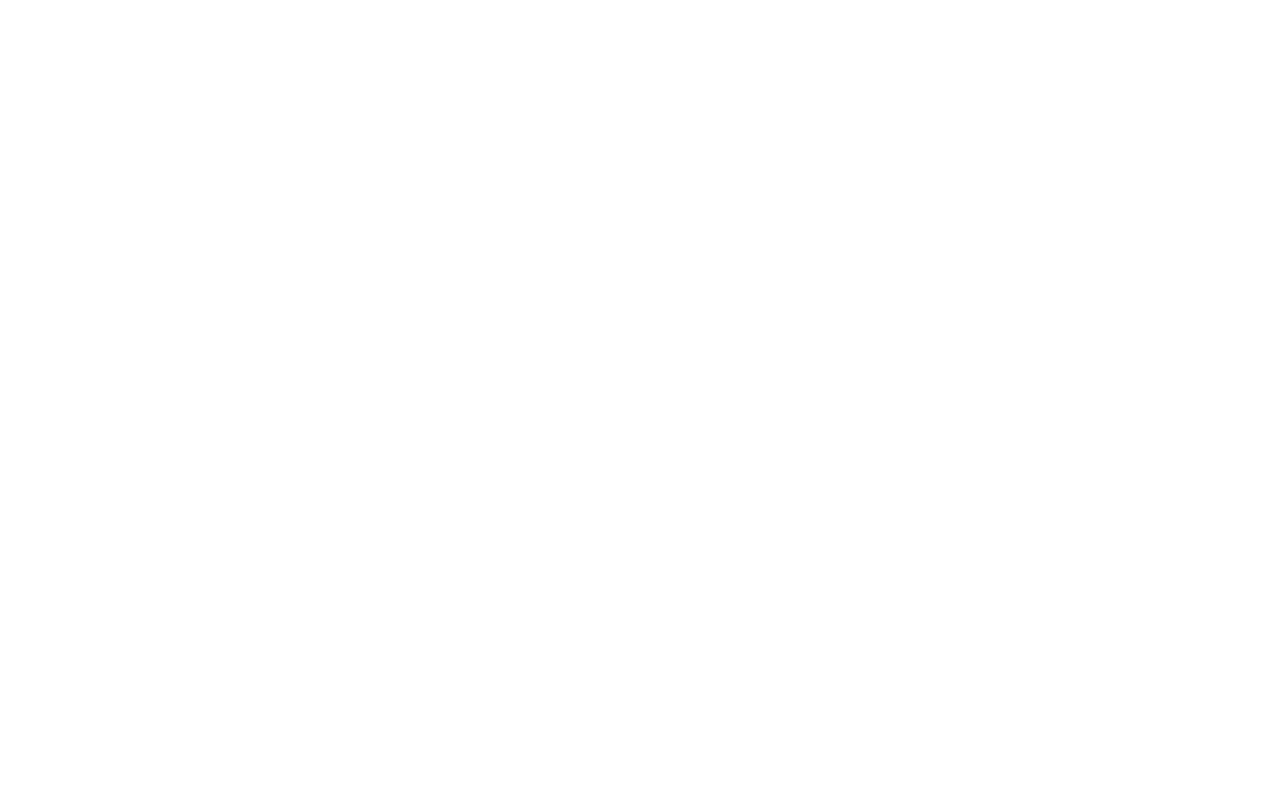
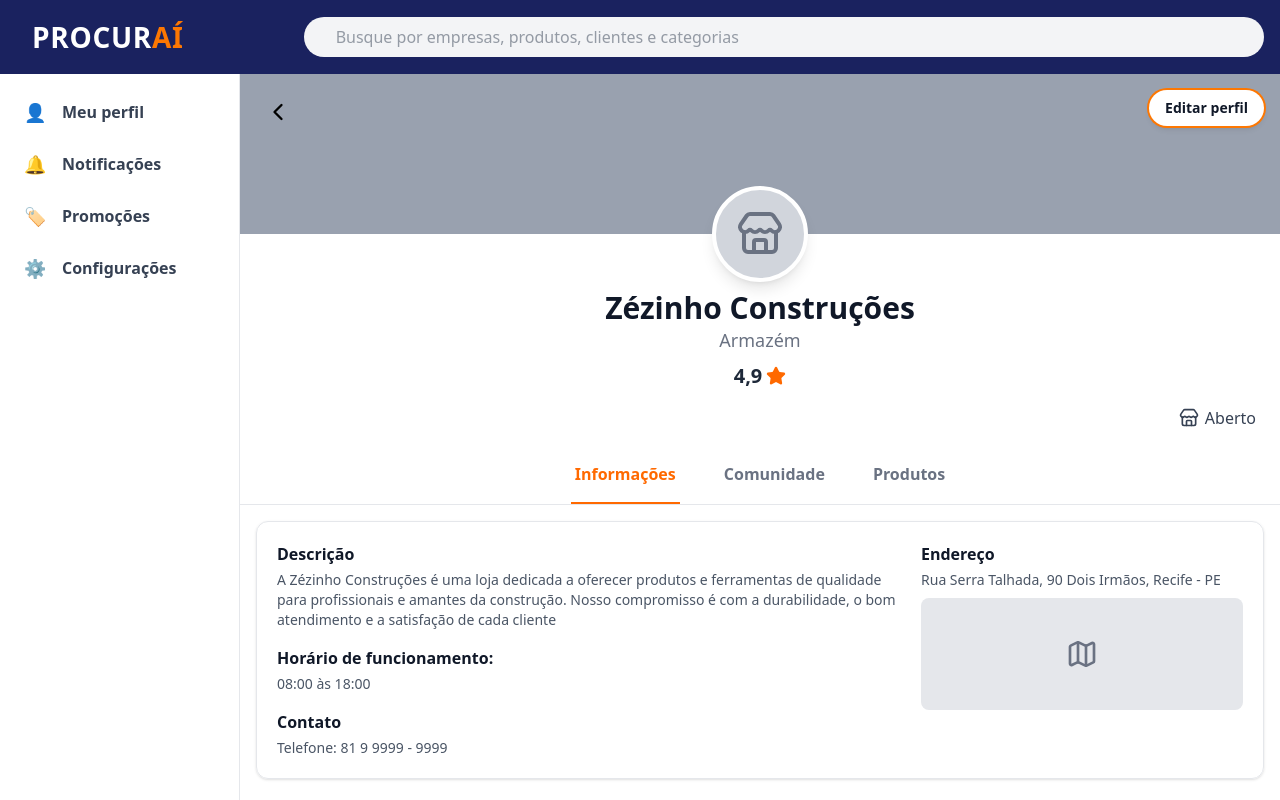
Before and after one commit to Time2-Procurai/procurai-frontend, a React (Vite) app: page /perfil/loja in a window 1280 px wide. Before the commit this address had no page. Built offline with nearby package versions, Linux system fonts and the light colour scheme.

Commit message:
feat: tela de perfil da loja e criação das rotas para comunidade e produtos

```diff
--- a/src/App.jsx
+++ b/src/App.jsx
@@ -9,6 +9,9 @@
 import CadastroCliente from './pages/CadastroCliente.jsx';
 import CadastroEmpresaPage from './pages/CadastroEmpresa.jsx';
 import CadastroEmpresaPage2 from './pages/CadastroEmpresa2.jsx';
+import LojaPerfil from './pages/LojaPerfil.jsx';
+import Comunidade from './pages/Comunidade';
+import Produtos from './pages/Produtos'
 
 function Home() {
   return (
@@ -37,6 +40,9 @@
       <Route path='/cadastro/cliente' element={<CadastroCliente />} />
       <Route path='/cadastro/empresa' element={<CadastroEmpresaPage />}/>
       <Route path='/cadastro/empresa/2' element={<CadastroEmpresaPage2 />}/>
+      <Route path='/perfil/loja' element={<LojaPerfil />}/>
+      <Route path='/comunidade' element={<Comunidade />}/>
+      <Route path='/produtos' element={<Produtos />}/>
     </Routes>
   );
 }
--- a/src/components/BarraLateral.jsx
+++ b/src/components/BarraLateral.jsx
@@ -49,7 +49,7 @@
       <div className="inline-block align-top w-60 h-full border-r border-gray-200 bg-white p-6">
         <div className="space-y-6">
           {/*criar as rotas de navegacao */}
-          <button onClick={() => navigate("/Perfil")} className="flex items-center space-x-2 text-gray-700 hover:text-[#1A225F] hover:cursor-pointer">
+          <button onClick={() => navigate("/perfil/loja")} className="flex items-center space-x-2 text-gray-700 hover:text-[#1A225F] hover:cursor-pointer">
             <span className="text-lg">👤</span>
             <span className="font-bold ml-2">Meu perfil</span>
           </button>
--- /dev/null
+++ b/src/pages/LojaPerfil.jsx
@@ -0,0 +1,196 @@
+import React, { useState } from 'react';
+import { useNavigate, Link } from 'react-router-dom';
+import BarraPesquisa from '../components/BarraPesquisa';
+import BarraLateral from '../components/BarraLateral';
+// instalem a biblioteca de icons lucide-react
+// npm install lucide-react
+import { ChevronLeft, Star, Store, Map } from 'lucide-react';
+
+function LojaPerfil() {
+  const navigate = useNavigate();
+
+  // dados dinâmicos
+  const [lojaData, setLojaData] = useState({
+    nome: "Zézinho Construções",
+    categoria: "Armazém",
+    rating: "4,9",
+    status: "Aberto",
+    descricao: "A Zézinho Construções é uma loja dedicada a oferecer produtos e ferramentas de qualidade para profissionais e amantes da construção. Nosso compromisso é com a durabilidade, o bom atendimento e a satisfação de cada cliente",
+    horario: "08:00 às 18:00",
+    contato: "Telefone: 81 9 9999 - 9999",
+    endereco: "Rua Serra Talhada, 90 Dois Irmãos, Recife - PE",
+    // placeholders das imagens
+    bannerUrl: null,
+    profileUrl: null,
+    mapUrl: null
+  });
+
+  const [abaAtiva, setAbaAtiva] = useState('Informações');
+
+  const abaAtivaClass = "whitespace-nowrap border-b-2 border-orange-500 py-4 px-1 text-base font-semibold text-orange-500";
+  const abaInativaClass = "whitespace-nowrap border-b-2 border-transparent py-4 px-1 text-base font-semibold text-gray-500 hover:text-gray-700";
+
+  if (!lojaData) {
+    return (
+      <div className="h-screen text-gray-800 flex flex-col min-w-[1024px]">
+        <BarraPesquisa />
+        <div className="flex flex-1 overflow-hidden">
+          <BarraLateral />
+          <main className="flex-1 overflow-y-auto bg-white flex items-center justify-center">
+            <p>Carregando...</p>
+          </main>
+        </div>
+      </div>
+    );
+  }
+
+  return (
+    <div className="h-screen text-gray-800 flex flex-col min-w-[1024px]">
+      <BarraPesquisa />
+      <div className="flex flex-1 overflow-hidden">
+        <BarraLateral />
+
+        <main className="flex-1 overflow-y-auto bg-white">
+
+          {/*perfil*/}
+          <div>
+            <div className="relative">
+              {/*placeholder dinâmico da capa*/}
+              {lojaData.bannerUrl ? (
+                <div
+                  className="h-40 w-full bg-cover bg-center"
+                  style={{ backgroundImage: `url(${lojaData.bannerUrl})` }}
+                />
+              ) : (
+                <div className="h-40 w-full bg-gray-400" />
+              )}
+
+              {/*botão de voltar*/}
+              <button
+                onClick={() => navigate(-1)}
+                className="absolute top-4 left-4 text-black p-2 transition hover:opacity-80"
+              >
+                <ChevronLeft size={28} />
+              </button>
+
+              {/*editar perfil*/}
+              <button className="absolute top-4 ring-2 ring-[#FD7702] right-4 rounded-full bg-white px-4 py-2 text-sm font-semibold text-gray-900 shadow-md transition hover:bg-gray-50">
+                Editar perfil
+              </button>
+
+              {/*placeholder dinâmico do icon*/}
+              <div className="absolute left-1/2 top-full -translate-x-1/2 -translate-y-1/2">
+                {lojaData.profileUrl ? (
+                  <img
+                    src={lojaData.profileUrl}
+                    alt="Logo"
+                    className="h-24 w-24 rounded-full border-4 border-white shadow-lg object-cover"
+                  />
+                ) : (
+                  <div className="h-24 w-24 rounded-full border-4 border-white shadow-lg bg-gray-300 flex items-center justify-center">
+                    <Store size={48} className="text-gray-500" />
+                  </div>
+                )}
+              </div>
+            </div>
+
+            {/*infos principais da loja*/}
+            <div className="px-6 pt-14 pb-4">
+              <div className="text-center">
+                {/*dinâmicos*/}
+                <h1 className="text-3xl font-bold text-gray-900">{lojaData.nome}</h1>
+                <p className="text-lg text-gray-500">{lojaData.categoria}</p>
+                <div className="flex items-center justify-center space-x-1 mt-2">
+                  <span className="text-xl font-bold">{lojaData.rating}</span>
+                  <Star size={20} className="fill-current text-orange-500" />
+                </div>
+              </div>
+
+              {/*status da loja (aberta ou fehcada)*/}
+              <div className="mt-4 flex justify-end">
+                <div className="flex items-center space-x-1.5">
+                  <Store size={20} className="text-gray-700" />
+                  <span className="font-medium text-gray-700">{lojaData.status}</span>
+                </div>
+              </div>
+            </div>
+
+            {/*abas de infos, comunidade e produtos*/}
+            <div className="border-b border-gray-200">
+              <nav className="flex justify-center space-x-10">
+                <button
+                  onClick={() => setAbaAtiva('Informações')}
+                  className={abaAtiva === 'Informações' ? abaAtivaClass : abaInativaClass}
+                >
+                  Informações
+                </button>
+                <Link
+                  to="/comunidade"
+                  className={abaInativaClass}
+                >
+                  Comunidade
+                </Link>
+
+                <Link
+                  to="/produtos"
+                  className={abaInativaClass}
+                >
+                  Produtos
+                </Link>
+              </nav>
+            </div>
+
+            {/* infos */}
+            {abaAtiva === 'Informações' && (
+              <div className="p-4">
+                <div className="rounded-xl border border-gray-200 p-5 shadow-sm">
+                  <div className="flex flex-row gap-5">
+                    <div className="flex-1">
+                      <div className="mb-4">
+                        <h3 className="mb-1 text-base font-bold text-gray-900">Descrição</h3>
+                        {/*descrição é dinâmica*/}
+                        <p className="text-sm text-gray-600">{lojaData.descricao}</p>
+                      </div>
+                      <div className="mb-4">
+                        <h3 className="mb-1 text-base font-bold text-gray-900">Horário de funcionamento:</h3>
+                        {/*horario de funcionamento é dinâmico*/}
+                        <p className="text-sm text-gray-600">{lojaData.horario}</p>
+                      </div>
+                      <div>
+                        <h3 className="mb-1 text-base font-bold text-gray-900">Contato</h3>
+                        {/*contato é dinâmico*/}
+                        <p className="text-sm text-gray-600">{lojaData.contato}</p>
+                      </div>
+                    </div>
+                    {/*endereço e mapa*/}
+                    <div className="w-1/3">
+                      <div className="mb-2">
+                        <h3 className="mb-1 text-base font-bold text-gray-900">Endereço</h3>
+                        {/*endereço dinâmico*/}
+                        <p className="text-sm text-gray-600">{lojaData.endereco}</p>
+                      </div>
+                      {/* placeholder dinâmico do mapa*/}
+                      {lojaData.mapUrl ? (
+                        <img
+                          src={lojaData.mapUrl}
+                          alt="Mapa"
+                          className="h-28 w-full rounded-lg object-cover"
+                        />
+                      ) : (
+                        <div className="h-28 w-full rounded-lg bg-gray-200 flex items-center justify-center">
+                          <Map size={32} className="text-gray-500" />
+                        </div>
+                      )}
+                    </div>
+                  </div>
+                </div>
+              </div>
+            )}
+          </div>
+        </main>
+      </div>
+    </div>
+  );
+}
+
+export default LojaPerfil;
```
Also changed, not shown: src/pages/Comunidade.jsx (added), src/pages/Produtos.jsx (added).
